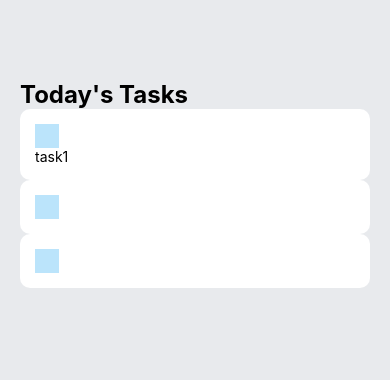
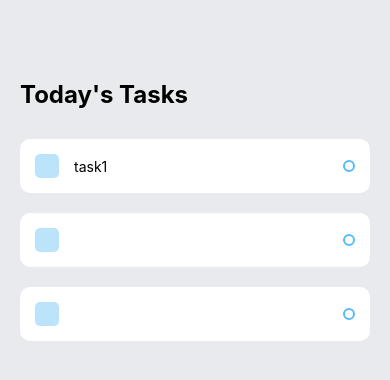
Before and after one commit to HacerYaman/todoList-ReactNative, a React Native app: screen / in a window 390 px wide. Shown: the top 380 px of the page. Built offline with nearby package versions, Linux system fonts and the light colour scheme.

Commit message:
task tile edited

```diff
--- a/App.js
+++ b/App.js
@@ -16,7 +16,7 @@ export default function App() {
 
         <View style={styles.items} >
           {/* this is where the taks will go*/}
-          <Task text={"task1"}/>
+          <Task taskName={"task1"}/>
           <Task/>
           <Task/>
         </View>
@@ -41,5 +41,7 @@ const styles = StyleSheet.create({
       fontSize:24,
       fontWeight:"bold",
     },
-    items: {},
+    items: {
+      marginTop:30,
+    },
 });
--- a/components/Task.js
+++ b/components/Task.js
@@ -1,39 +1,56 @@
-import { StyleSheet, Text, TouchableOpacity, View } from 'react-native'
-import React from 'react'
-import symbolicateStackTrace from 'react-native/Libraries/Core/Devtools/symbolicateStackTrace'
+import React from 'react';
+import { StyleSheet, Text, TouchableOpacity, View } from 'react-native';
+import PropTypes from 'prop-types';
 
-const Task = (props) => {
+const Task = ({ taskName }) => {
   return (
     <View style={styles.item}>
+      <View style={styles.itemLeft}>
+        <TouchableOpacity style={styles.square} />
+        <Text style={styles.itemText}>{taskName}</Text>
+      </View>
+      <View style={styles.circular} />
+    </View>
+  );
+};
 
-       <View style={styles.itemLeft}>
-         <TouchableOpacity style={styles.square}>
-         </TouchableOpacity>
-         <Text style={styles.itemText}>{props.text}</Text>
-
-        </View>
-        <View style={styles.circular}w>
-
-        </View>
-    </View>
-  )
-}
+Task.propTypes = {
+  taskName: PropTypes.string.isRequired,
+};
 
 export default Task;
 
 const styles = StyleSheet.create({
-    item:{
-        backgroundColor:"#FFF",
-        padding:15,
-        borderRadius:10,
-    },
-    itemLeft:{},
-    square:{
-        width:24,
-        height:24,
-        backgroundColor: "#55BCF6",
-        opacity:0.4
-    },
-    itemText:{},
-    circular:{},
+  item: {
+    backgroundColor: "#FFF",
+    padding: 15,
+    borderRadius: 10,
+    flexDirection: "row",
+    alignItems: "center",
+    justifyContent: "space-between",
+    marginBottom: 20,
+  },
+  itemLeft: {
+    flexDirection: "row",
+    alignItems: "center",
+    flexWrap: "wrap",
+  },
+  square: {
+    width: 24,
+    height: 24,
+    backgroundColor: "#55BCF6",
+    opacity: 0.4,
+    borderRadius: 5,
+    marginRight: 15,
+  },
+  itemText: {
+    maxWidth: "80%",
+  },
+  circular: {
+    width: 12,
+    height: 12,
+    borderColor: "#55BCF6",
+    borderWidth: 2,
+    borderRadius: 6,
+  },
 });
```
